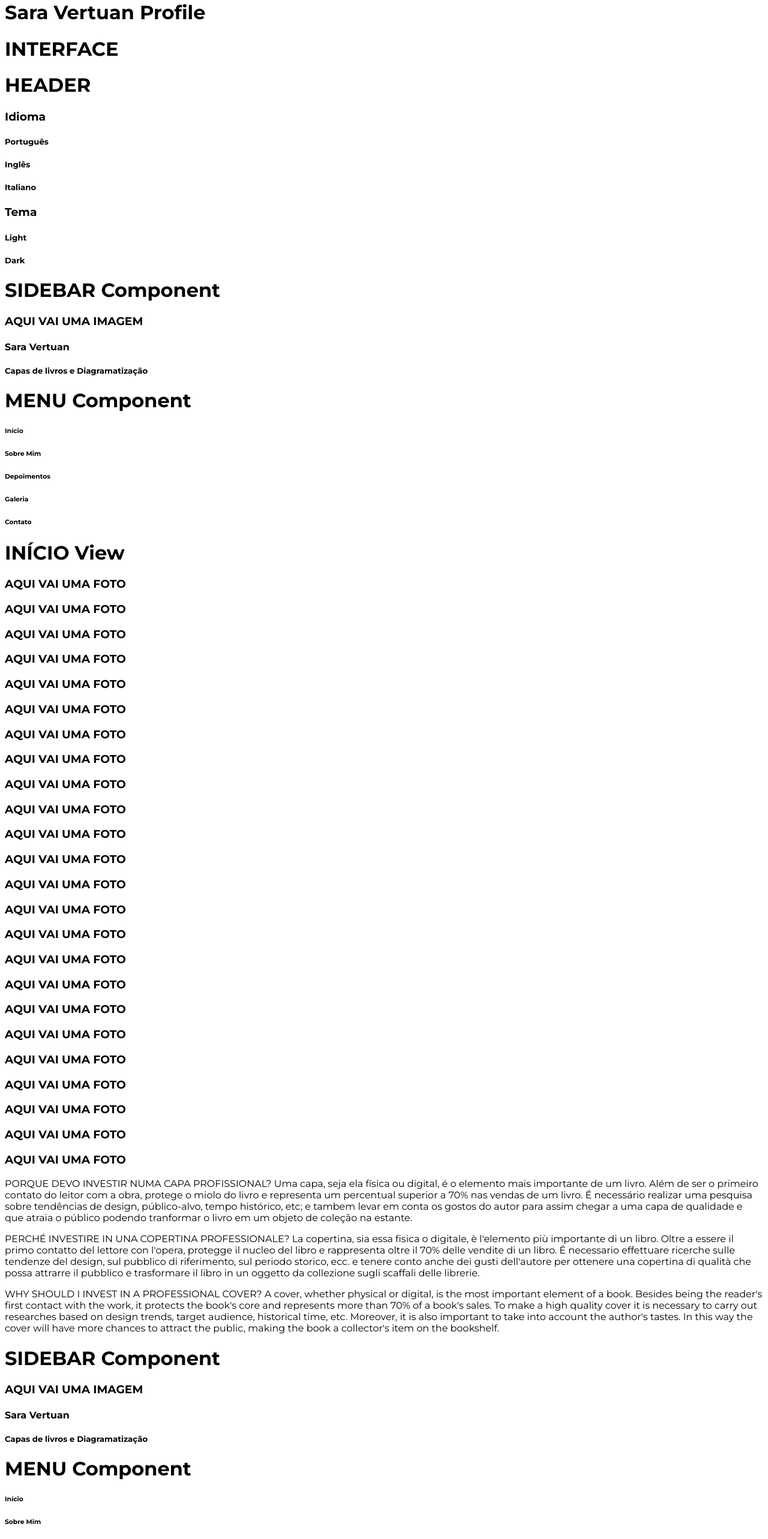
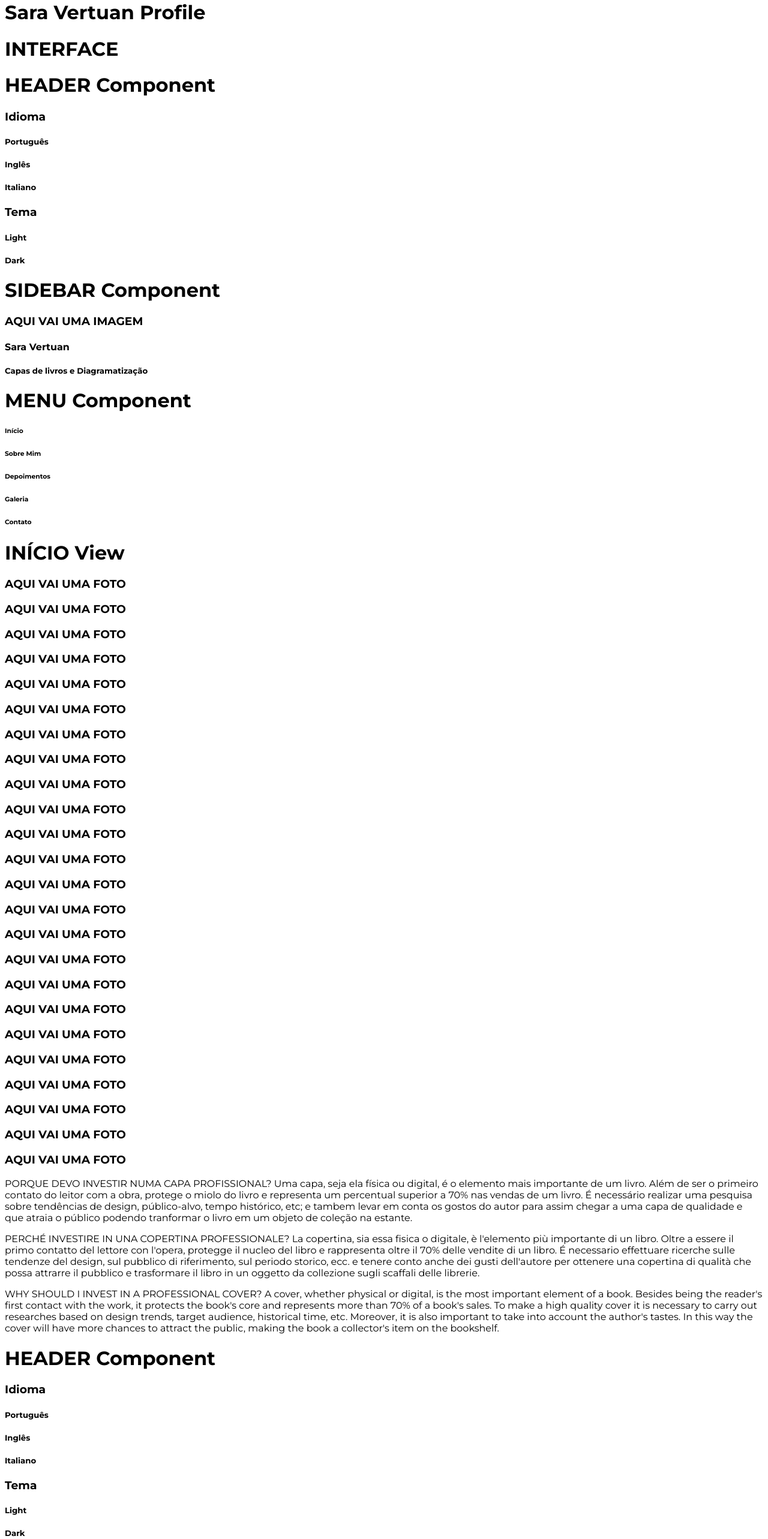
Before and after one commit to marcusviniciusmo/Sara_Vertuan_Profile_Website, a React (Create React App) app in the folder frontend/: page / in a window 1280 px wide. Shown: the part 20-2586 px from the top of the page at 60% size. Built offline with nearby package versions, Linux system fonts and the light colour scheme.

Commit message:
Header component creation

```diff
--- a/frontend/src/App.tsx
+++ b/frontend/src/App.tsx
@@ -10,15 +10,6 @@ function App() {
     <>
       <h1>Sara Vertuan Profile</h1>
       <h1>INTERFACE</h1>
-
-      <h1>HEADER</h1>
-      <h3>Idioma</h3>
-      <h5>Português</h5>
-      <h5>Inglês</h5>
-      <h5>Italiano</h5>
-      <h3>Tema</h3>
-      <h5>Light</h5>
-      <h5>Dark</h5>
 
       <Home />
 
--- /dev/null
+++ b/frontend/src/components/Header/index.tsx
@@ -0,0 +1,14 @@
+export function Header() {
+  return (
+    <>
+      <h1>HEADER Component</h1>
+      <h3>Idioma</h3>
+      <h5>Português</h5>
+      <h5>Inglês</h5>
+      <h5>Italiano</h5>
+      <h3>Tema</h3>
+      <h5>Light</h5>
+      <h5>Dark</h5>
+    </>
+  );
+};
--- a/frontend/src/views/AboutMe/index.tsx
+++ b/frontend/src/views/AboutMe/index.tsx
@@ -1,8 +1,11 @@
+import { Header } from "components/Header";
 import { Sidebar } from "components/Sidebar"
 
 export function AboutMe() {
   return (
     <>
+      <Header />
+
       <Sidebar />
 
       <h1>SOBRE MIM View</h1>
--- a/frontend/src/views/Contact/index.tsx
+++ b/frontend/src/views/Contact/index.tsx
@@ -1,8 +1,11 @@
+import { Header } from "components/Header";
 import { Sidebar } from "components/Sidebar"
 
 export function Contact() {
   return (
     <>
+      <Header />
+
       <Sidebar />
 
       <h1>CONTATO View</h1>
--- a/frontend/src/views/Gallery/index.tsx
+++ b/frontend/src/views/Gallery/index.tsx
@@ -1,8 +1,11 @@
+import { Header } from "components/Header";
 import { Sidebar } from "components/Sidebar"
 
 export function Gallery() {
   return (
     <>
+      <Header />
+
       <Sidebar />
 
       <h1>GALERIA View</h1>
--- a/frontend/src/views/Home/index.tsx
+++ b/frontend/src/views/Home/index.tsx
@@ -1,8 +1,11 @@
+import { Header } from "components/Header";
 import { Sidebar } from "components/Sidebar"
 
 export function Home() {
   return (
     <>
+      <Header />
+
       <Sidebar />
 
       <h1>INÍCIO View</h1>
--- a/frontend/src/views/Testimonies/index.tsx
+++ b/frontend/src/views/Testimonies/index.tsx
@@ -1,8 +1,11 @@
+import { Header } from "components/Header";
 import { Sidebar } from "components/Sidebar"
 
 export function Testimonies() {
   return (
     <>
+      <Header />
+
       <Sidebar />
 
       <h1>DEPOIMENTOS View</h1>
```
